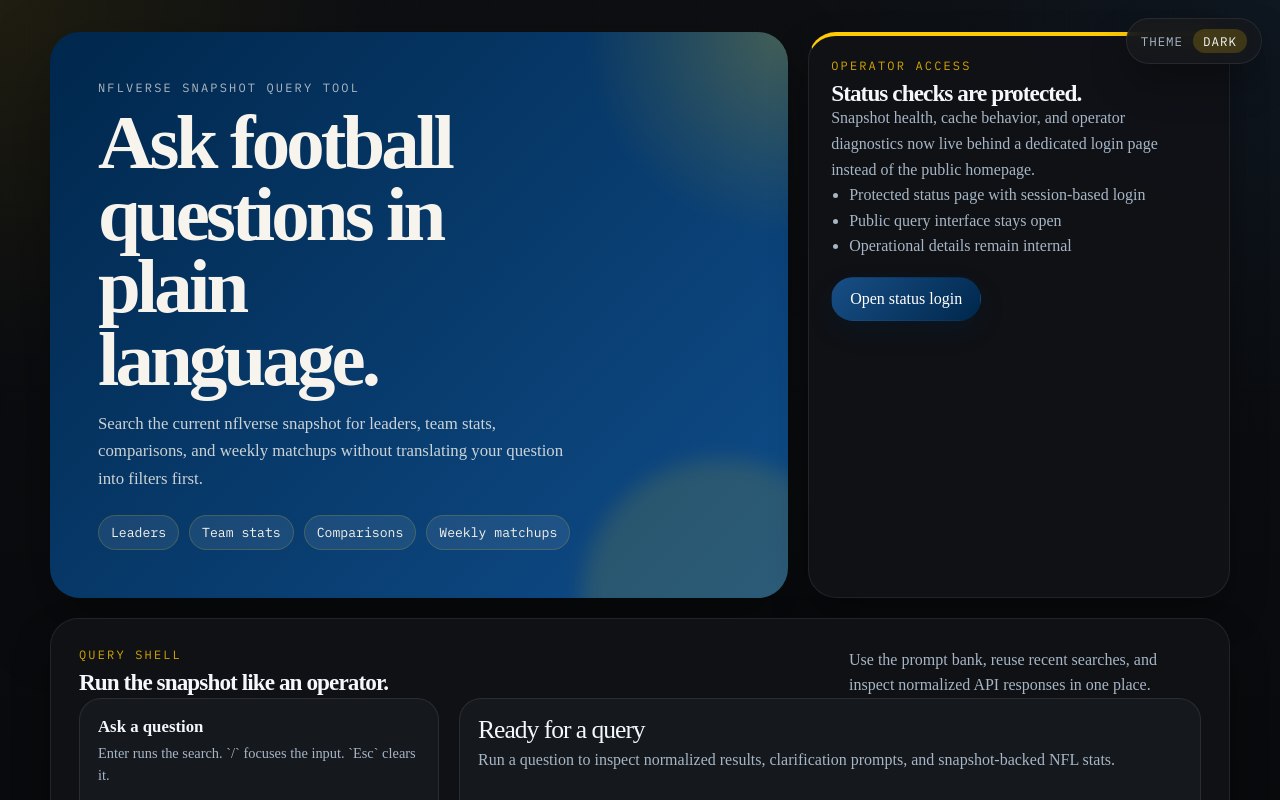
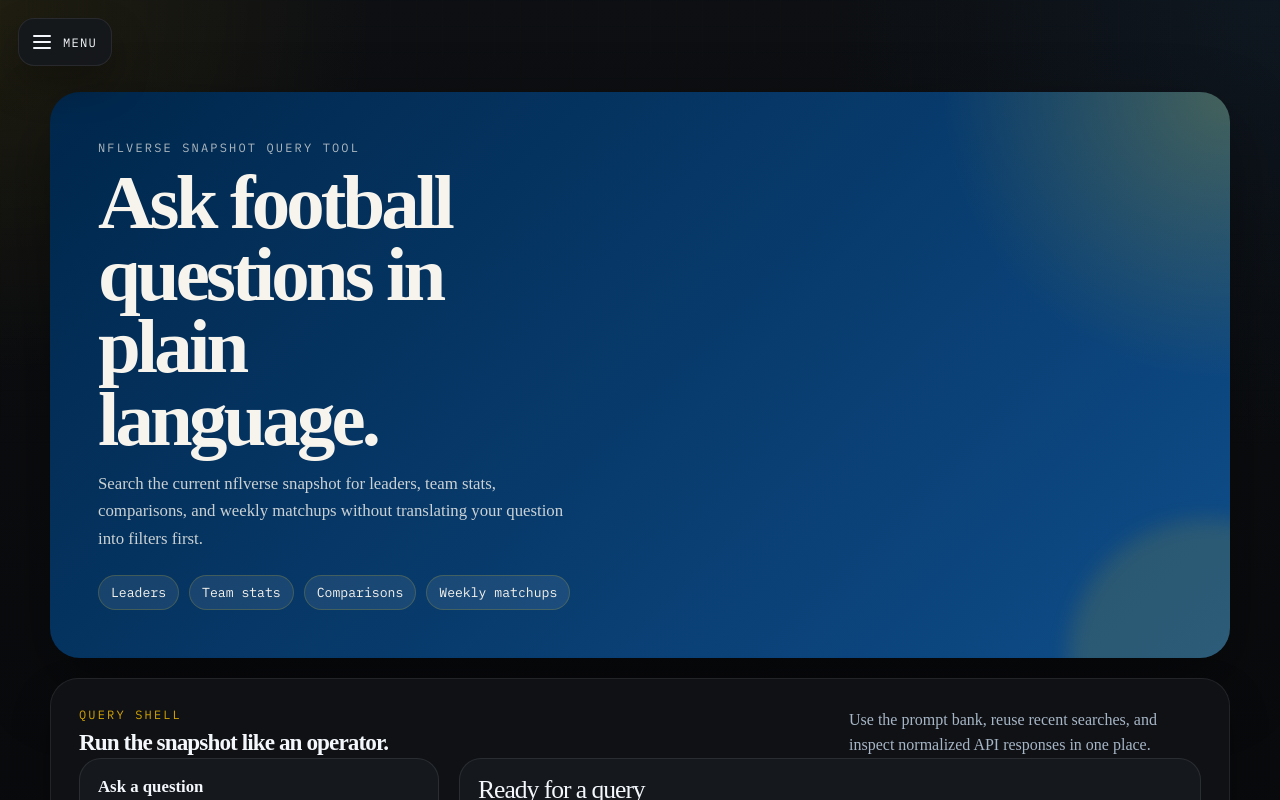
Before and after one commit to zkawoosa/NaturalFootballLanguageStatsTool, a Next.js app: page / in a window 1280 px wide. Shown: the top 800 px of the page. Built offline with nearby package versions, Linux system fonts and the light colour scheme.

Commit message:
Refine result formatting and move operator access into a hamburger menu

```diff
--- /dev/null
+++ b/src/app/app-menu.tsx
@@ -0,0 +1,73 @@
+"use client";
+
+import Link from "next/link";
+import { useEffect, useState } from "react";
+
+type Theme = "dark" | "light";
+
+const THEME_STORAGE_KEY = "nfl-query-theme";
+
+function applyTheme(theme: Theme) {
+  document.documentElement.dataset.theme = theme;
+  window.localStorage.setItem(THEME_STORAGE_KEY, theme);
+}
+
+export function AppMenu() {
+  const [theme, setTheme] = useState<Theme>("dark");
+  const [open, setOpen] = useState(false);
+
+  useEffect(() => {
+    const activeTheme =
+      document.documentElement.dataset.theme === "light"
+        ? "light"
+        : document.documentElement.dataset.theme === "dark"
+          ? "dark"
+          : "dark";
+
+    setTheme(activeTheme);
+    applyTheme(activeTheme);
+  }, []);
+
+  function toggleTheme() {
+    const nextTheme = theme === "dark" ? "light" : "dark";
+    applyTheme(nextTheme);
+    setTheme(nextTheme);
+  }
+
+  return (
+    <div className="app-menu-shell">
+      <button
+        type="button"
+        className="app-menu-toggle"
+        aria-label={open ? "Close menu" : "Open menu"}
+        aria-expanded={open}
+        onClick={() => setOpen((value) => !value)}
+      >
+        <span className="app-menu-toggle-bars" aria-hidden="true">
+          <span />
+          <span />
+          <span />
+        </span>
+        <span className="app-menu-toggle-label">Menu</span>
+      </button>
+
+      {open ? (
+        <div className="app-menu-panel">
+          <div className="app-menu-group">
+            <p className="app-menu-kicker">Operator</p>
+            <Link href="/status/login" className="app-menu-link" onClick={() => setOpen(false)}>
+              Status login
+            </Link>
+          </div>
+
+          <div className="app-menu-group">
+            <p className="app-menu-kicker">Theme</p>
+            <button type="button" className="app-menu-link" onClick={toggleTheme}>
+              Switch to {theme === "dark" ? "light" : "dark"} mode
+            </button>
+          </div>
+        </div>
+      ) : null}
+    </div>
+  );
+}
--- a/src/app/globals.css
+++ b/src/app/globals.css
@@ -151,7 +151,7 @@
 .shell {
   width: min(1180px, calc(100% - 32px));
   margin: 0 auto;
-  padding: 32px 0 56px;
+  padding: 92px 0 56px;
 }
 
 .shell-narrow {
@@ -159,10 +159,7 @@
 }
 
 .hero {
-  display: grid;
-  grid-template-columns: minmax(0, 1.4fr) minmax(320px, 0.8fr);
-  gap: 20px;
-  align-items: stretch;
+  display: block;
   margin-bottom: 20px;
 }
 
@@ -187,10 +184,6 @@
   border-radius: 50%;
   background: rgba(255, 203, 5, 0.12);
   filter: blur(10px);
-}
-
-.hero-side {
-  display: flex;
 }
 
 .eyebrow,
@@ -307,20 +300,10 @@
   line-height: 1.6;
 }
 
-.operator-list {
-  margin: 0 0 18px;
-  padding-left: 18px;
-  line-height: 1.6;
-}
-
 .status-card-heading,
 .stack-heading,
 .field-heading {
   margin-bottom: 12px;
-}
-
-.link-button {
-  text-decoration: none;
 }
 
 .button-primary,
@@ -544,6 +527,84 @@
   min-width: 148px;
 }
 
+.app-menu-shell {
+  position: fixed;
+  top: 18px;
+  left: 18px;
+  z-index: 40;
+}
+
+.app-menu-toggle,
+.app-menu-link {
+  border: 1px solid var(--card-border);
+  border-radius: 16px;
+  background: color-mix(in srgb, var(--surface-strong) 92%, transparent);
+  color: var(--ink);
+  box-shadow: var(--shadow-md);
+  backdrop-filter: blur(12px);
+}
+
+.app-menu-toggle {
+  display: inline-flex;
+  align-items: center;
+  gap: 12px;
+  min-height: 48px;
+  padding: 0 14px;
+  cursor: pointer;
+}
+
+.app-menu-toggle-bars {
+  display: inline-grid;
+  gap: 4px;
+}
+
+.app-menu-toggle-bars span {
+  display: block;
+  width: 18px;
+  height: 2px;
+  border-radius: 999px;
+  background: var(--ink);
+}
+
+.app-menu-toggle-label,
+.app-menu-kicker {
+  font-family: var(--font-mono);
+  font-size: 0.76rem;
+  letter-spacing: 0.1em;
+  text-transform: uppercase;
+}
+
+.app-menu-panel {
+  width: min(280px, calc(100vw - 36px));
+  margin-top: 10px;
+  padding: 14px;
+  border: 1px solid var(--card-border);
+  border-radius: 22px;
+  background: color-mix(in srgb, var(--surface) 96%, transparent);
+  box-shadow: var(--shadow-lg);
+  backdrop-filter: blur(14px);
+}
+
+.app-menu-group + .app-menu-group {
+  margin-top: 14px;
+}
+
+.app-menu-kicker {
+  margin-bottom: 8px;
+  color: var(--accent-deep);
+}
+
+.app-menu-link {
+  display: inline-flex;
+  align-items: center;
+  justify-content: center;
+  width: 100%;
+  min-height: 42px;
+  padding: 0 14px;
+  text-decoration: none;
+  cursor: pointer;
+}
+
 .query-bank h3 {
   margin-bottom: 0;
 }
@@ -737,50 +798,9 @@
   outline-offset: 2px;
 }
 
-.theme-toggle {
-  position: fixed;
-  top: 18px;
-  right: 18px;
-  z-index: 40;
-  display: inline-flex;
-  align-items: center;
-  gap: 10px;
-  min-height: 46px;
-  padding: 10px 14px;
-  border: 1px solid var(--card-border);
-  border-radius: 999px;
-  background: color-mix(in srgb, var(--surface-strong) 86%, transparent);
-  color: var(--ink);
-  box-shadow: var(--shadow-md);
-  backdrop-filter: blur(12px);
-  cursor: pointer;
-  transition:
-    transform 160ms ease,
-    border-color 160ms ease,
-    background 160ms ease;
-}
-
-.theme-toggle:hover {
+.app-menu-toggle:hover,
+.app-menu-link:hover {
   transform: translateY(-1px);
-}
-
-.theme-toggle-label,
-.theme-toggle-value {
-  font-family: var(--font-mono);
-  font-size: 0.78rem;
-  letter-spacing: 0.08em;
-  text-transform: uppercase;
-}
-
-.theme-toggle-label {
-  color: var(--muted);
-}
-
-.theme-toggle-value {
-  padding: 4px 10px;
-  border-radius: 999px;
-  background: var(--chip-action-bg);
-  color: var(--ink);
 }
 
 @media (max-width: 960px) {
@@ -830,16 +850,19 @@
 
   .button-primary,
   .button-secondary,
-  .link-button,
-  .theme-toggle {
+  .app-menu-link {
     width: 100%;
   }
 
-  .theme-toggle {
+  .app-menu-shell {
     position: static;
+    width: min(100% - 20px, 1180px);
+    margin: 18px auto 0;
+  }
+
+  .app-menu-toggle {
+    width: 100%;
     justify-content: space-between;
-    margin: 0 auto;
-    width: min(100% - 20px, 1180px);
   }
 
   .status-grid,
--- a/src/app/layout.tsx
+++ b/src/app/layout.tsx
@@ -1,6 +1,6 @@
 import type { Metadata } from "next";
 import { IBM_Plex_Mono, Space_Grotesk } from "next/font/google";
-import { ThemeToggle } from "./theme-toggle.tsx";
+import { AppMenu } from "./app-menu.tsx";
 import "./globals.css";
 
 const displayFont = Space_Grotesk({
@@ -40,7 +40,7 @@
     <html lang="en" data-theme="dark" suppressHydrationWarning>
       <body className={`${displayFont.variable} ${monoFont.variable}`}>
         <script dangerouslySetInnerHTML={{ __html: themeBootScript }} />
-        <ThemeToggle />
+        <AppMenu />
         {children}
       </body>
     </html>
--- a/src/app/page.tsx
+++ b/src/app/page.tsx
@@ -1,5 +1,3 @@
-import Link from "next/link";
-
 import { getSamplePrompts } from "@/lib/app/appShellService.ts";
 import { QueryWorkbench } from "./query-workbench.tsx";
 
@@ -23,27 +21,6 @@
             <span className="hero-pill">Weekly matchups</span>
           </div>
         </div>
-
-        <aside className="hero-side">
-          <section className="card hero-access-card">
-            <p className="section-kicker">Operator access</p>
-            <h2>Status checks are protected.</h2>
-            <p className="section-copy">
-              Snapshot health, cache behavior, and operator diagnostics now live behind a dedicated
-              login page instead of the public homepage.
-            </p>
-            <ul className="operator-list">
-              <li>Protected status page with session-based login</li>
-              <li>Public query interface stays open</li>
-              <li>Operational details remain internal</li>
-            </ul>
-            <div className="operator-actions">
-              <Link href="/status/login" className="button-primary link-button">
-                Open status login
-              </Link>
-            </div>
-          </section>
-        </aside>
       </section>
 
       <section className="card workbench-section">
--- a/src/app/query-workbench.tsx
+++ b/src/app/query-workbench.tsx
@@ -72,7 +72,7 @@
 
 function toDisplayValue(value: unknown): string {
   if (typeof value === "number" && Number.isFinite(value)) {
-    return Number.isInteger(value) ? value.toLocaleString() : value.toFixed(2);
+    return Number.isInteger(value) ? String(value) : value.toFixed(2).replace(/\.?0+$/, "");
   }
   if (typeof value === "string") return value;
   if (typeof value === "boolean") return value ? "true" : "false";
@@ -143,7 +143,7 @@
   const statLabel = formatLabel(item.stat);
 
   if (type === "player_stat") {
-    const playerName = toDisplayValue(item.playerName) || `Player ${toDisplayValue(item.playerId)}`;
+    const playerName = toDisplayValue(item.playerName) || "Unknown player";
     const teamLabel = toDisplayValue(item.teamName) || toDisplayValue(item.teamId);
 
     return (
@@ -155,9 +155,7 @@
           value={item.value}
         />
         <dl className="result-grid">
-          <ResultField label="Player" value={item.playerName} />
           <ResultField label="Team" value={item.teamName} />
-          <ResultField label="Player ID" value={item.playerId} />
           <ResultField label="Team ID" value={item.teamId} />
           <ResultField label="Season" value={item.season} />
           <ResultField label="Week" value={item.week} />
--- a/src/app/theme-toggle.tsx
+++ /dev/null
@@ -1,49 +0,0 @@
-"use client";
-
-import { useEffect, useState } from "react";
-
-type Theme = "dark" | "light";
-
-const THEME_STORAGE_KEY = "nfl-query-theme";
-
-function applyTheme(theme: Theme) {
-  document.documentElement.dataset.theme = theme;
-  window.localStorage.setItem(THEME_STORAGE_KEY, theme);
-}
-
-export function ThemeToggle() {
-  const [theme, setTheme] = useState<Theme>("dark");
-
-  useEffect(() => {
-    const activeTheme =
-      document.documentElement.dataset.theme === "light"
-        ? "light"
-        : document.documentElement.dataset.theme === "dark"
-          ? "dark"
-          : "dark";
-
-    setTheme(activeTheme);
-    applyTheme(activeTheme);
-  }, []);
-
-  function toggleTheme() {
-    const nextTheme = theme === "dark" ? "light" : "dark";
-    applyTheme(nextTheme);
-    setTheme(nextTheme);
-  }
-
-  const nextModeLabel = theme === "dark" ? "light" : "dark";
-
-  return (
-    <button
-      type="button"
-      className="theme-toggle"
-      onClick={toggleTheme}
-      aria-label={`Switch to ${nextModeLabel} mode`}
-      title={`Switch to ${nextModeLabel} mode`}
-    >
-      <span className="theme-toggle-label">Theme</span>
-      <span className="theme-toggle-value">{theme === "dark" ? "Dark" : "Light"}</span>
-    </button>
-  );
-}
```
Also changed, not shown: src/app/source-health-card.tsx (+15 -1 lines).
